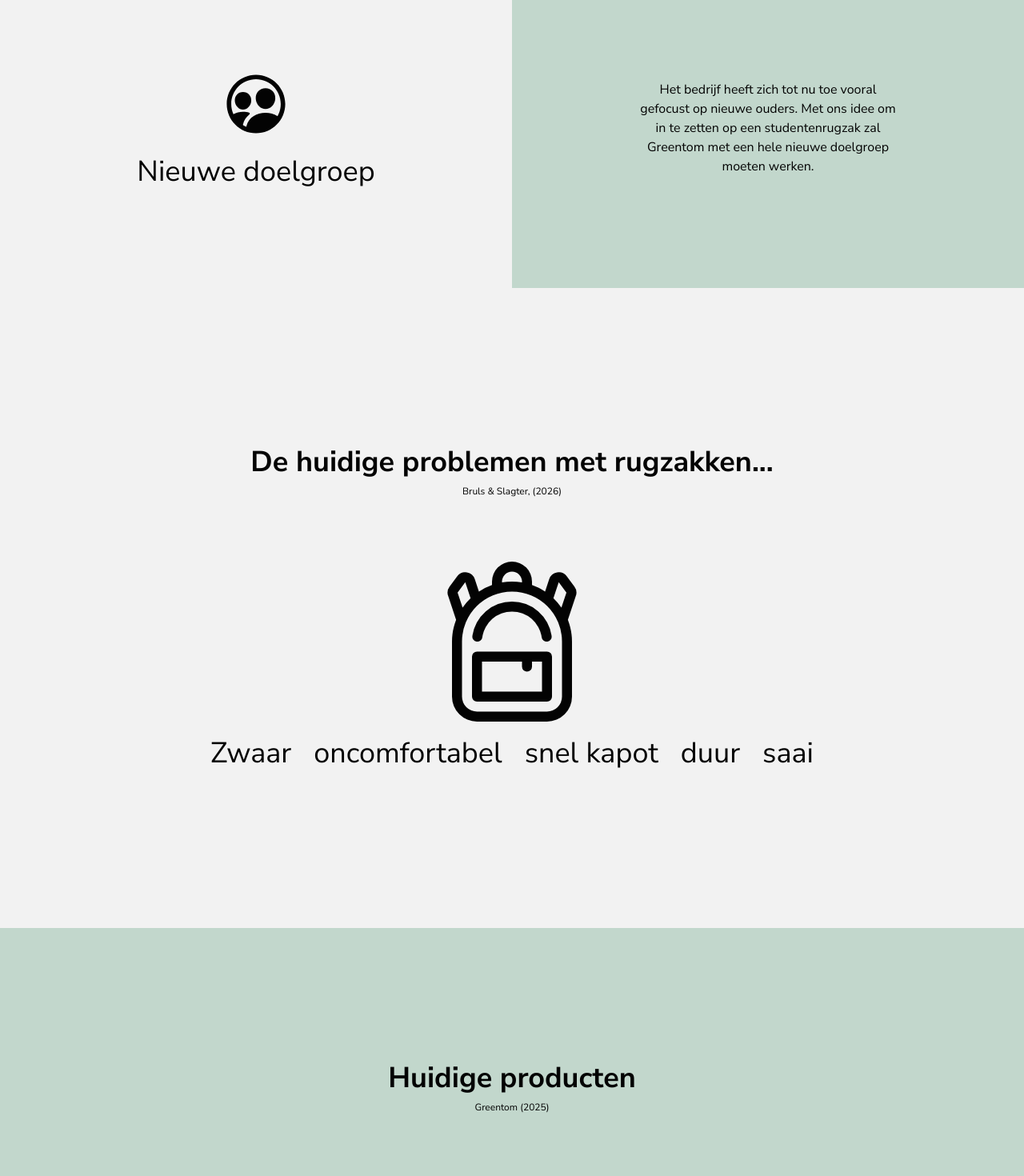
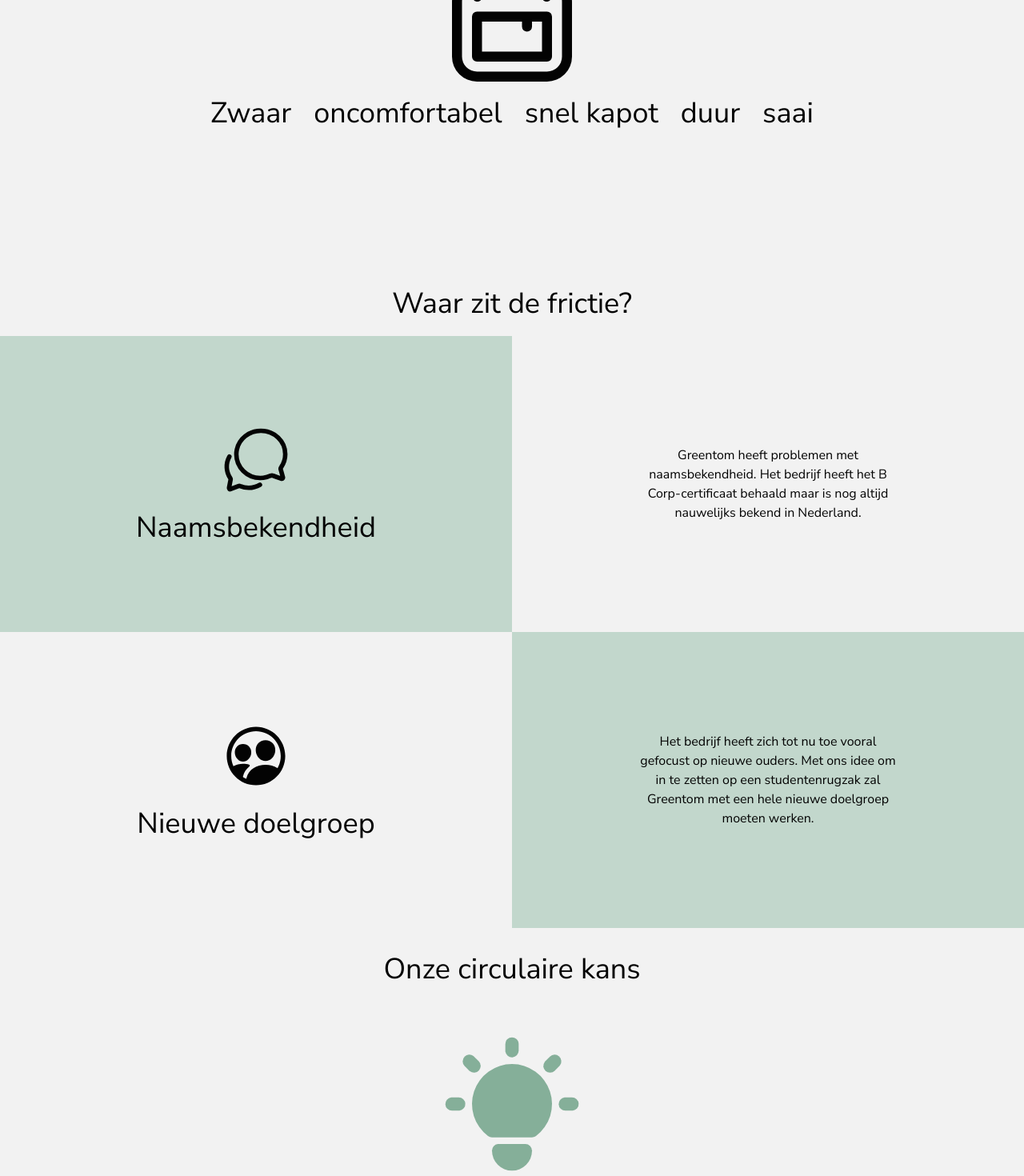
Before and after one commit to jordyslagter/circulaire-impact, a Next.js app in the folder pitchdeck/: page /circulaire-impact/ in a window 1280 px wide. Shown: the part 1240-2710 px from the top of the page at 80% size. Built offline with nearby package versions, Linux system fonts and the light colour scheme.

Commit message:
fix titles

```diff
--- a/pitchdeck/src/components/sections/Backpack.tsx
+++ b/pitchdeck/src/components/sections/Backpack.tsx
@@ -58,9 +58,7 @@
         "flex flex-col content-center items-center justify-center",
       )}
     >
-      <h1 className={clsx("text-4xl font-bold")}>
-        De huidige problemen met rugzakken...
-      </h1>
+      <h1 className={clsx("text-4xl")}>Wat ontdekten we?</h1>
       <p className={clsx("mt-2 mb-20 text-xs")}>Bruls & Slagter, (2026)</p>
       <BsBackpack3 size={200} />
       <div
--- a/pitchdeck/src/components/sections/Beleving.tsx
+++ b/pitchdeck/src/components/sections/Beleving.tsx
@@ -1,31 +1,28 @@
-import { FC, useRef } from "react";
+import clsx from "clsx";
+import { FC } from "react";
+import { FaPersonRays } from "react-icons/fa6";
 import { Section } from "../Section";
-import clsx from "clsx";
-import { FaPersonRays } from "react-icons/fa6";
 
 export const Beleving: FC = () => {
-
   return (
     <Section
       className={clsx(
         "bg-gtgreen flex flex-col content-center items-center justify-center",
       )}
     >
-      <h1 className={clsx("z-10 text-5xl")}>
-        Een rugzak voor elk persoon
-      </h1>
-      <FaPersonRays size={200} className={clsx("mt-12")} />
+      <h1 className={clsx("z-10 text-4xl")}>Zo voelt onze oplossing</h1>
+      <FaPersonRays size={200} className={clsx("text-antiprimary mt-12")} />
       <div className={clsx("flex max-w-200 flex-col gap-1 p-12")}>
-        <p className={clsx("text-xl text-center")}>
-          Deze rugzak is modulair, maar ook draagbaar. <br/>
-          Het is functioneel, maar ook mooi. <br/>
-          Het is stevig, maar ook betaalbaar. <br/>
+        <p className={clsx("text-center text-xl")}>
+          Deze rugzak is modulair, maar ook draagbaar. <br />
+          Het is functioneel, maar ook mooi. <br />
+          Het is stevig, maar ook betaalbaar. <br />
           Maar boven alles is het super duurzaam.
         </p>
-        <p className={clsx("mt-6 text-center max-w-2xl mx-auto")}>
-          Door het modulaire ontwerp neem je alleen mee wat je nodig hebt.
-          Je past het aan op jouw leven, jouw dag en jouw levensfase.
-          Gaat er toch iets kapot? Dan vervang je enkel dat onderdeel. <br/>
+        <p className={clsx("mx-auto mt-6 max-w-2xl text-center")}>
+          Door het modulaire ontwerp neem je alleen mee wat je nodig hebt. Je
+          past het aan op jouw leven, jouw dag en jouw levensfase. Gaat er toch
+          iets kapot? Dan vervang je enkel dat onderdeel. <br />
           Zo bespaar je geld en verleng je de levensduur van het product.
         </p>
       </div>
--- a/pitchdeck/src/components/sections/Future.tsx
+++ b/pitchdeck/src/components/sections/Future.tsx
@@ -10,7 +10,7 @@
         "justify-items-center",
       )}
     >
-      <h1 className={clsx("text-4xl")}>De toekomst</h1>
+      <h1 className={clsx("text-4xl")}>En dan...</h1>
 
       <BsStars size={200} className={clsx("text-gtgreen mt-12")} />
 
--- a/pitchdeck/src/components/sections/Idea.tsx
+++ b/pitchdeck/src/components/sections/Idea.tsx
@@ -11,7 +11,7 @@
         "justify-items-center",
       )}
     >
-      <h1 className={clsx("text-4xl")}>Het idee</h1>
+      <h1 className={clsx("text-4xl")}>Onze circulaire kans</h1>
 
       <TbBulbFilled size={200} className={clsx("text-gtgreen mt-12")} />
 
--- a/pitchdeck/src/components/sections/Impact.tsx
+++ b/pitchdeck/src/components/sections/Impact.tsx
@@ -10,7 +10,7 @@
         "h-[150vh] justify-items-center",
       )}
     >
-      <h1 className={clsx("text-4xl")}>De impact</h1>
+      <h1 className={clsx("text-4xl")}>Wat levert het op?</h1>
 
       <TbSeedingFilled size={200} className={clsx("text-gtgreen mt-12")} />
 
--- a/pitchdeck/src/components/sections/Listing.tsx
+++ b/pitchdeck/src/components/sections/Listing.tsx
@@ -41,9 +41,20 @@
   );
 
   return (
-    <Section
-      ref={container}
-      className={clsx("grid grid-cols-2 grid-rows-2 items-center")}
+    <Section ref={container} className={clsx("flex flex-col")}>
+      <div
+        className={clsx(
+          "flex w-full content-center items-center justify-center",
+          "justify-items-center",
+        )}
+      >
+        <h1 className={clsx("mb-5 text-4xl")}>Waar zit de frictie?</h1>
+      </div>
+
+      <div
+        className={clsx(
+          "grid h-full w-full grow grid-cols-2 grid-rows-2 items-center",
+        )}
       >
         <div
           className={clsx(
@@ -61,8 +72,8 @@
           )}
         >
           <ParagraphCell ref={paragraph1}>
-          Greentom heeft problemen met naamsbekendheid. Het bedrijf heeft het B
-          Corp-certificaat behaald maar is nog altijd nauwelijks bekend in
+            Greentom heeft problemen met naamsbekendheid. Het bedrijf heeft het
+            B Corp-certificaat behaald maar is nog altijd nauwelijks bekend in
             Nederland.
           </ParagraphCell>
         </div>
@@ -73,7 +84,9 @@
           )}
         >
           <IoPeopleCircleOutline size={90} />
-        <h1 className={clsx("mt-5 text-center text-4xl")}>Nieuwe doelgroep</h1>
+          <h1 className={clsx("mt-5 text-center text-4xl")}>
+            Nieuwe doelgroep
+          </h1>
         </div>
 
         <div
@@ -88,6 +101,7 @@
             een hele nieuwe doelgroep moeten werken.
           </ParagraphCell>
         </div>
+      </div>
     </Section>
   );
 };
--- a/pitchdeck/src/pages/index.tsx
+++ b/pitchdeck/src/pages/index.tsx
@@ -1,14 +1,12 @@
 import Head from "next/head";
 import { FC } from "react";
 import { Backpack } from "../components/sections/Backpack";
+import { Beleving } from "../components/sections/Beleving";
 import { Future } from "../components/sections/Future";
 import { Idea } from "../components/sections/Idea";
 import { Impact } from "../components/sections/Impact";
 import { Landing } from "../components/sections/Landing";
 import { Listing } from "../components/sections/Listing";
-import { Products } from "../components/sections/Products";
-import { Uitdaging } from "../components/sections/Uitdaging";
-import { Beleving } from "../components/sections/Beleving";
 
 //TODO: Logos toevoegen aan de landing.
 //TODO: Add section about existing greentom products
@@ -21,10 +19,8 @@
         <title>Greentom Pitchdeck</title>
       </Head>
       <Landing />
+      <Backpack />
       <Listing />
-      <Backpack />
-      <Products />
-      <Uitdaging />
       <Idea />
       <Beleving />
       <Impact />
```
Lines whose indentation alone changed are shown as unchanged.
